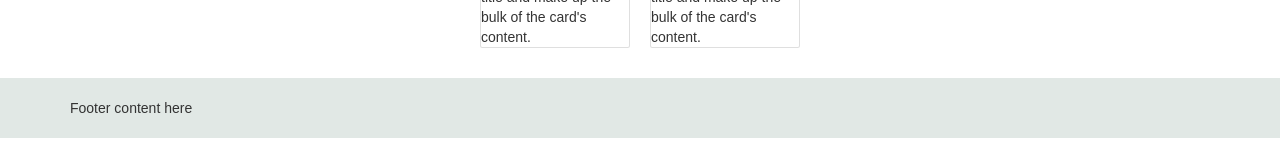
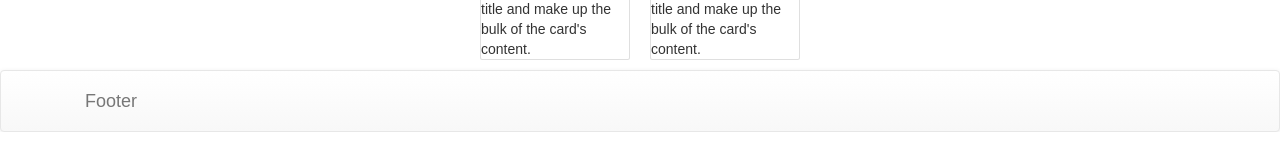
Before and after one commit to mishahoo-zz/personal-site-v2, a React (Create React App) app: page / in a window 1280 px wide. Shown: the part 1855-1996 px from the top of the page. Built offline with nearby package versions, Linux system fonts and the light colour scheme.

Commit message:
Refactor Footer to use react bootstrap.

```diff
--- a/src/About.scss
+++ b/src/About.scss
@@ -1,9 +1,5 @@
 @import './_colors';
 
-.about-container {
-  background-color: $primary-color;
+.jumbotron {
+  padding-top: 60px;
 }
-
-.jumbotron {
-  border-radius: 0;
-}
--- a/src/Footer.js
+++ b/src/Footer.js
@@ -1,12 +1,20 @@
 import React from 'react';
+import { Navbar, Grid } from 'react-bootstrap';
 import './Footer.css';
 
 const Footer = () => (
-  <footer id="footer">
-    <div className="container">
-      <p>Footer content here</p>
-    </div>
-  </footer>
+  <div>
+    <Navbar className="footer">
+      <Grid>
+        <Navbar.Header>
+          <Navbar.Brand>
+            <a href="/">Footer</a>
+          </Navbar.Brand>
+          <Navbar.Toggle />
+        </Navbar.Header>
+      </Grid>
+    </Navbar>
+  </div>
 );
 
 export default Footer;
--- a/src/Footer.scss
+++ b/src/Footer.scss
@@ -1,13 +1,3 @@
-@import '_colors';
-
-#footer {
-  /*background-attachment: scroll;
-  background-position: 0% 0%;
-  position: fixed;*/
-  margin-top: 2rem;
-  bottom: 0;
-  width: 100%;
-  height: 60px;
-  line-height: 60px;
-  background-color: $secondary-color;
+.footer {
+  margin-bottom: 0;
 }
```
